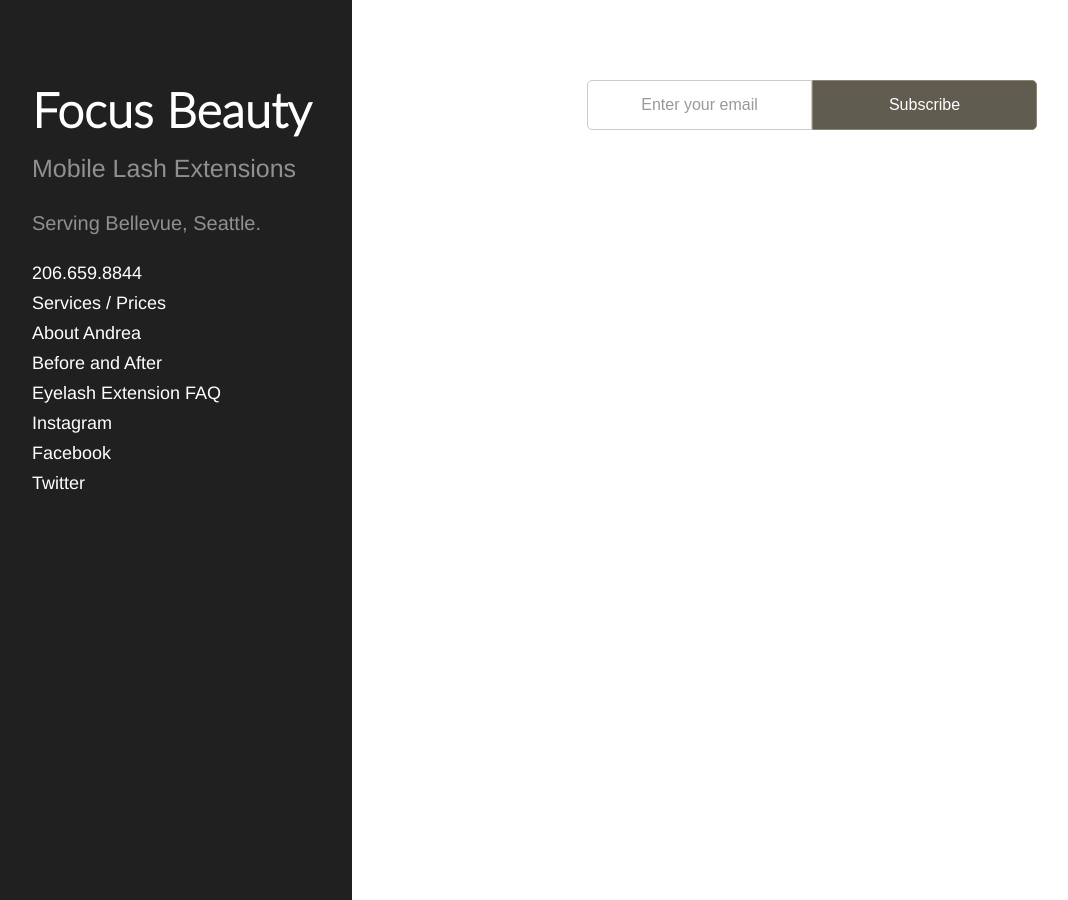
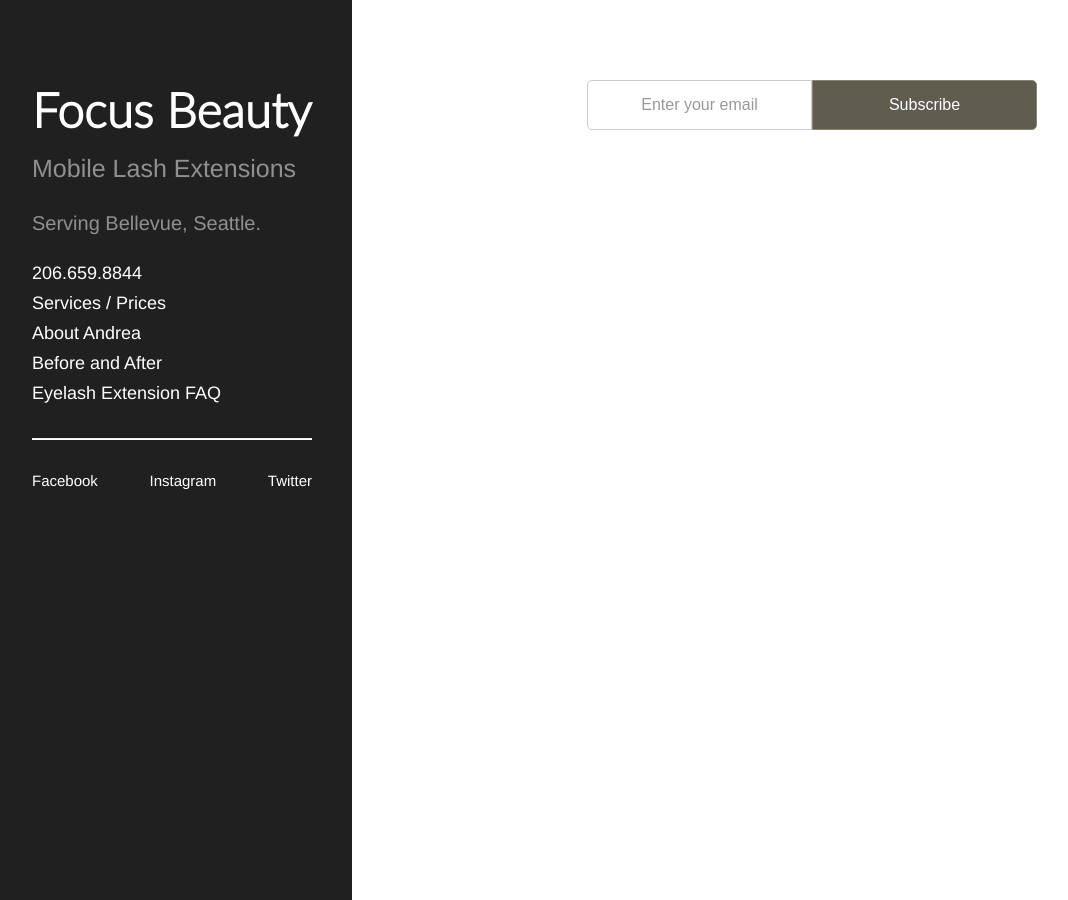
Before and after one commit to npmcdn-to-unpkg-bot/focusbeauty.github.io, a Jekyll site: the page built from _features/lash-extension-party.html, in a window 1280 px wide. Shown: the whole page, without its empty margins (8-1076 px from the left). Built offline with Jekyll 4.4.1, drawn with Linux system fonts in a browser that asks for light colours.

Commit message:
links on links

```diff
--- a/_includes/sidebar.html
+++ b/_includes/sidebar.html
@@ -12,9 +12,12 @@
       {% if site.phone != nil %}<a class="sidebar-nav-item" href="tel:{{ site.phone }}">{{site.phone}}</a>{% endif %}
       {% for button in site.landing %}<a class="sidebar-nav-item{% if page.url == button.url %} active{% endif %}" href="{{ button.url  }}">{{ button.name }}</a>{% endfor %}
       {% for post in site.fb %}<a class="sidebar-nav-item{% if page.url == post.url %} active{% endif %}" href="{{ post.url }}">{{ post.title }}</a>{% endfor %}
-      {% if site.instagram != nil %}<a class="sidebar-nav-item" href="https://www.instagram.com/{{ site.instagram }}" target="_blank">Instagram</a>{% endif %}
-      {% if site.facebook != nil %}<a class="sidebar-nav-item" href="https://www.facebook.com/{{ site.facebook }}" target="_blank">Facebook</a>{% endif %}
-      {% if site.twitter != nil %}<a class="sidebar-nav-item" href="https://www.twitter.com/{{ site.twitter }}" target="_blank">Twitter</a>{% endif %}
     </nav>
+    <hr/>
+    <div class="sidebar-inline">
+      {% if site.facebook != nil %}<a class="sidebar-nav-inline-item" href="https://www.facebook.com/{{ site.facebook }}" target="_blank">Facebook</a>{% endif %}
+      {% if site.instagram != nil %}<a class="sidebar-nav-inline-item" href="https://www.instagram.com/{{ site.instagram }}" target="_blank">Instagram</a>{% endif %}
+      {% if site.twitter != nil %}<a class="sidebar-nav-inline-item" href="https://www.twitter.com/{{ site.twitter }}" target="_blank">Twitter</a>{% endif %}
+    </div>
   </div>
 </div>
--- a/_sass/hyde.scss
+++ b/_sass/hyde.scss
@@ -114,11 +114,26 @@ html {
   font-size: 2.4rem;
 }
 
+.sidebar-inline {
+  padding: 0;
+  font-size: 0;
+  text-align: justify;
+  &:after {// justify inline-block method:  http://tympanus.net/codrops/2013/07/14/justified-and-vertically-centered-header-elements/
+    content: '';
+    display: inline-block;
+    width: 100%;
+  }
+}
+.sidebar-nav-inline-item {
+  font-size: 15px;
+  display: inline-block;
+}
+
+
 /* Sidebar nav */
 .sidebar-nav {
   margin-bottom: 0rem;
 }
-
 
 .sidebar-nav-item {
   display: block;
```
